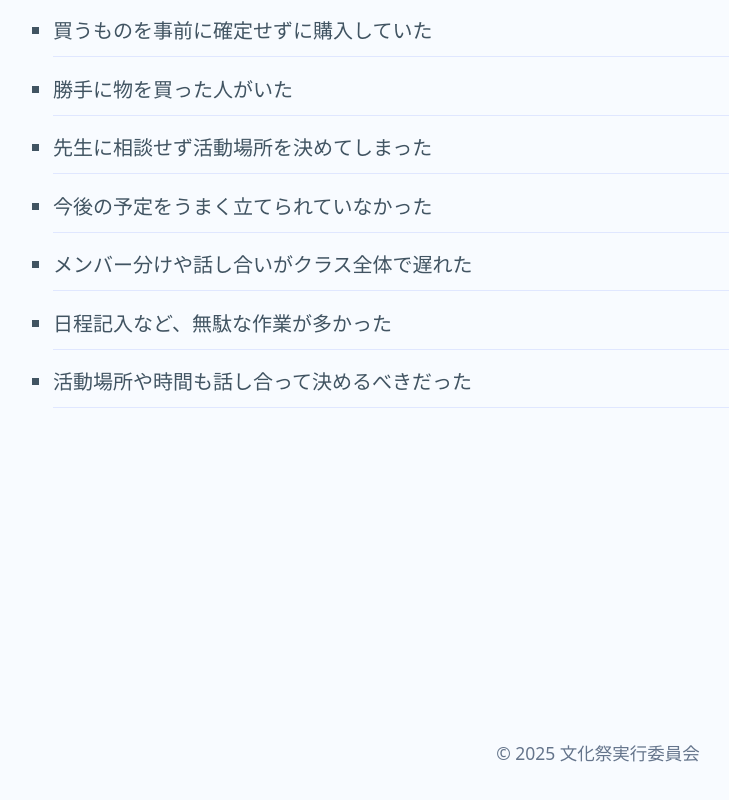
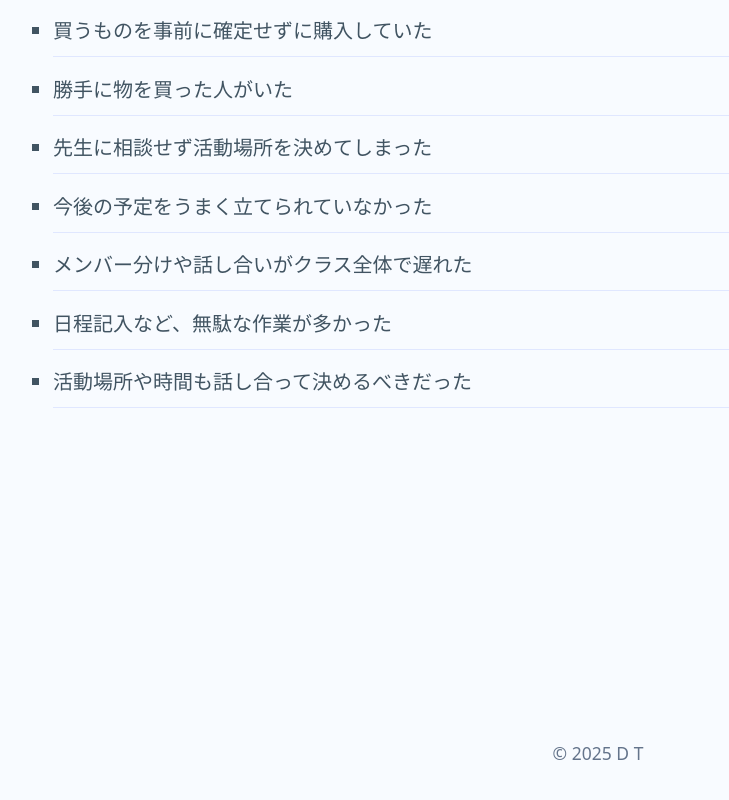
Before and after one commit to j20252097/jyo-bunkasai, a plain HTML site: page index.html in a window 1280 px wide. Shown: the part 1646-2446 px from the top of the page, without its empty margins (42-771 px from the left). Drawn offline with nearby package versions, Linux system fonts and the light colour scheme.

Commit message:
Update index.html

```diff
--- a/index.html
+++ b/index.html
@@ -92,7 +92,7 @@
   </main>
 
   <footer class="container">
-    <small>© 2025 文化祭実行委員会</small>
+    <small>© 2025 D T</small>
   </footer>
 </body>
 </html>
```
